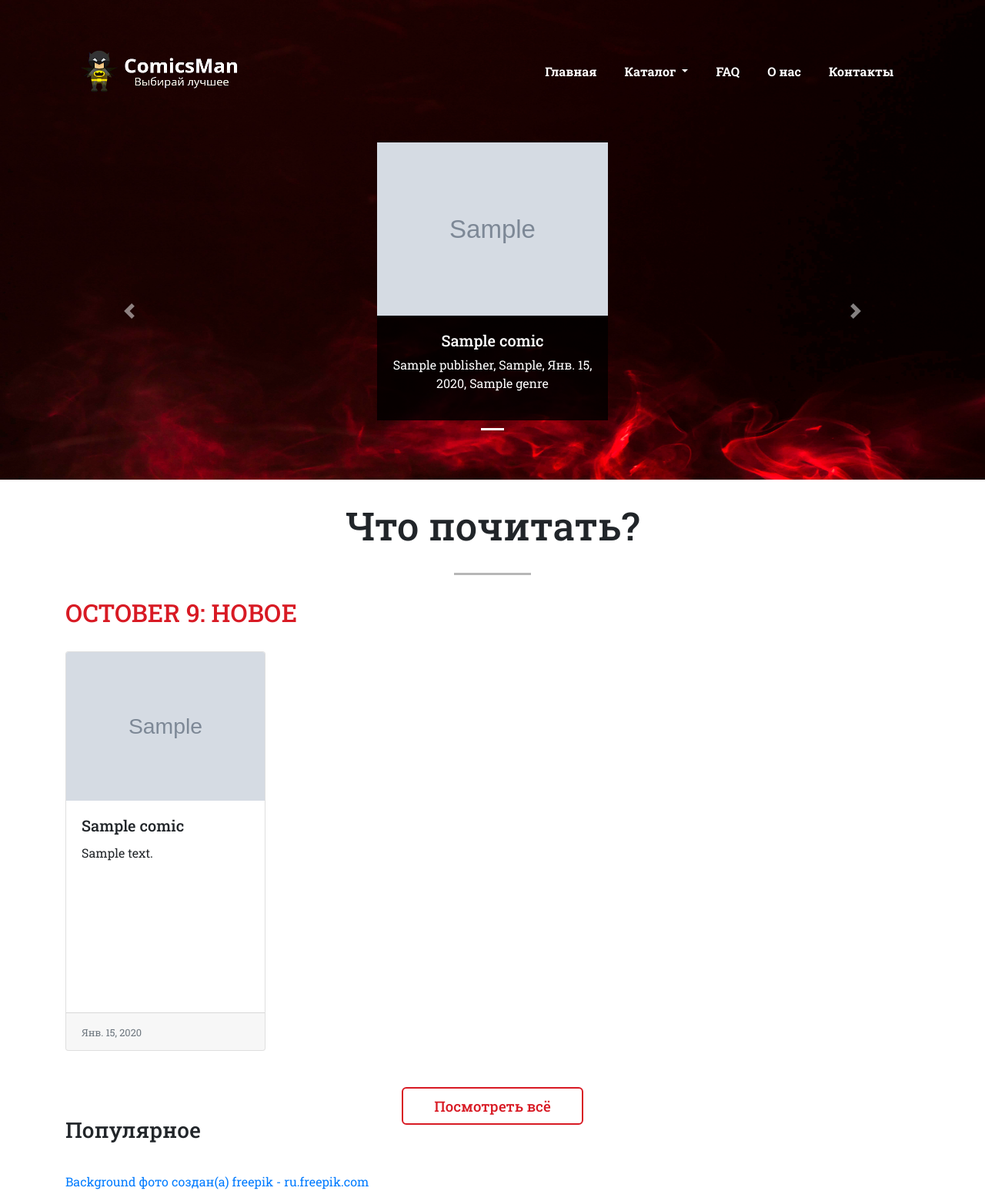
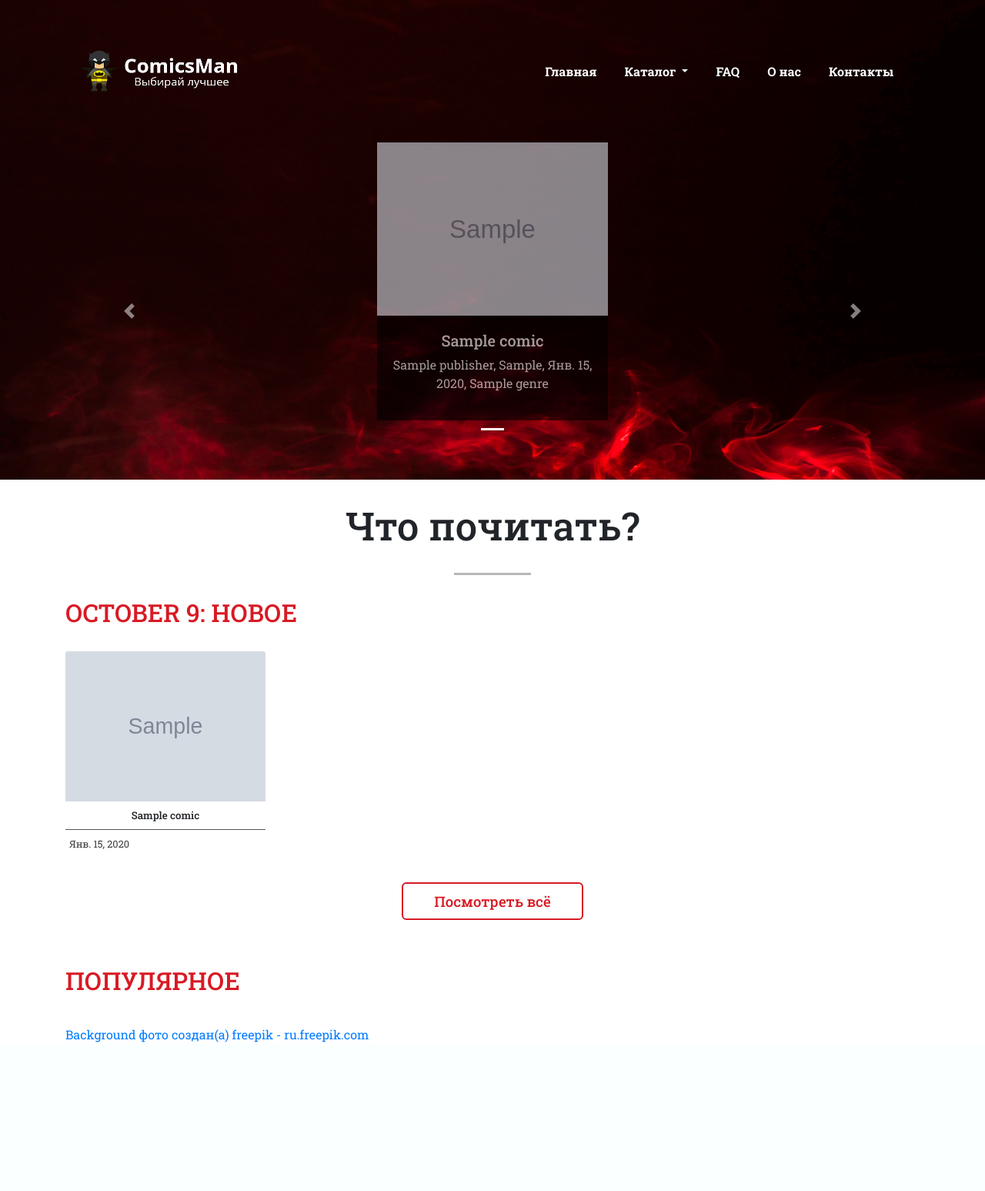
Before and after one commit to Notikay/ComicsMan, a Django app: page / in a window 1280 px wide. Shown: the whole page at 77% size. After the commit the page ends 1354 px from the top, so only its background shows below. Run offline with Django 3.2, Linux system fonts and the light colour scheme; tables that the repository leaves empty hold one stand-in row (values such as "Sample post"); grey boxes marked "Sample" are stand-in pictures; some libraries are stand-ins or nearby versions.

Commit message:
Added animation and links to comics, removed the description

```diff
--- a/ComicsMan/static/comics/css/styles.css
+++ b/ComicsMan/static/comics/css/styles.css
@@ -111,13 +111,18 @@
 }
 
 .header-slider .carousel-caption {
-  background-color: rgba(0, 0, 0, 0.8);
+  background-color: black;
   width: 300px;
   position: static;
   margin: auto;
   height: 100%;
   padding-left: 5px;
   padding-right: 5px;
+}
+
+.header-slider .carousel-caption a {
+  text-decoration: none;
+  color: #fff;
 }
 
 .header-slider .carousel-caption h5 {
@@ -129,6 +134,15 @@
 
 .header-slider .carousel-caption h5:hover {
   color: #d81a24;
+}
+
+.header-slider .item {
+  opacity: 0.6;
+  transition: 0.3s linear;
+}
+
+.header-slider .item:hover {
+  opacity: 1;
 }
 
 .indicators {
@@ -207,7 +221,7 @@
   margin-top: 30px;
 }
 
-.new-releases h3 {
+.filters h3 {
   color: #d81a24;
   font-size: 24pt;
   text-transform: uppercase;
@@ -224,11 +238,36 @@
 .new-comics .card {
   width: 260px;
   margin: auto;
+  border: none;
+}
+
+.new-comics .card img {
+  transition: 0.3s linear;
+}
+
+.new-comics .card:hover img {
+  width: 255px;
+  opacity: 0.7;
 }
 
 .new-comics .card-body {
-  height: 275px;
-  overflow: hidden;
+  padding: 10px;
+}
+
+.new-comics .card-title {
+  font-size: 10pt;
+  margin-bottom: 0;
+  transition: 0.3s linear;
+}
+
+.new-comics .card-footer {
+  border-color: #555;
+  padding: 5px;
+  background-color: white;
+}
+
+.new-comics small {
+  color: #3c3c3c;
 }
 
 @media (max-width: 767px) {
@@ -236,7 +275,7 @@
     font-size: 27pt;
   }
 
-  .new-releases h3 {
+  .filters h3 {
     text-align: center;
     font-size: 17pt;
   }
@@ -253,7 +292,7 @@
 }
 
 .view-all {
-  margin-top: 3vw;
+  margin-top: 2vw;
 }
 
 .view-all a {
@@ -271,3 +310,7 @@
   color: #fff;
   background-color: #d81a24;
 }
+
+.popular {
+  margin-top: 70px;
+}
--- a/ComicsMan/templates/comics/apps/app_index.html
+++ b/ComicsMan/templates/comics/apps/app_index.html
@@ -8,17 +8,17 @@
         <div class="carousel-item text-center {% if forloop.first %}active{% endif %}">
           <div class="row justify-content-around">
             <div class="item">
-              <img src="{{ slide.0.image.url }}" alt="{{ forloop.counter0 }} slide">
+              <a href="{{ slide.0.url }}"><img src="{{ slide.0.image.url }}" alt="{{ forloop.counter0 }} slide"></a>
               <div class="carousel-caption d-none d-md-block">
-                <h5>{{ slide.0.title }}</h5>
+                <a href="{{ slide.0.url }}"><h5>{{ slide.0.title }}</h5></a>
                 <p>{{ slide.0.publisher.all.0 }}, {{ slide.0.country }}, {{ slide.0.date }}, {{ slide.0.genre.all.0 }}</p>
               </div>
             </div>
             {% if slide|length == 2 %}
               <div class="item">
-                <img src="{{ slide.1.image.url }}" alt="{{ forloop.counter0 }} slide">
+                <a href="{{ slide.1.url }}"><img src="{{ slide.1.image.url }}" alt="{{ forloop.counter0 }} slide"></a>
                 <div class="carousel-caption d-none d-md-block">
-                  <h5>{{ slide.1.title }}</h5>
+                  <a href="{{ slide.1.url }}"><h5>{{ slide.1.title }}</h5></a>
                   <p>{{ slide.1.publisher.all.0 }}, {{ slide.1.country }}, {{ slide.1.date }}, {{ slide.1.genre.all.0 }}</p>
                 </div>
               </div>
@@ -48,13 +48,13 @@
       {% for slide in header_slide_list %}
         <div class="carousel-item text-center {% if forloop.first %}active{% endif %}">
           <div class="item">
-            <img src="{{ slide.0.image.url }}" alt="{{ forloop.counter0 }} slide">
+            <a href="{{ slide.0.url }}"><img src="{{ slide.0.image.url }}" alt="{{ forloop.counter0 }} slide"></a>
           </div>
         </div>
         {% if slide|length == 2 %}
           <div class="carousel-item text-center">
             <div class="item">
-              <img src="{{ slide.1.image.url }}" alt="{{ forloop.counter0 }} slide">
+              <a href="{{ slide.1.url }}"><img src="{{ slide.1.image.url }}" alt="{{ forloop.counter0 }} slide"></a>
             </div>
           </div>
         {% endif %}
@@ -85,16 +85,15 @@
   <div class="card-deck">
     <div class="container">
       <div class="row row-cols-1 row-cols-md-2 row-cols-lg-3 row-cols-xl-4">
-        {% for comics in new_releases %}
+        {% for new_comics in new_releases %}
           <div class="col new-comics {% if forloop.counter0 > 2 %}d-none {% if forloop.counter0 < 6 %}d-md-block {% else %}d-xl-block{% endif %}{% endif %}">
             <div class="card">
-              <img src="{{ comics.image.url }}" class="card-img-top" alt="{{ forloop.counter0 }}">
-              <div class="card-body">
-                <h5 class="card-title">{{ comics.title }}</h5>
-                <p class="card-text d-none d-md-block">{{ comics.description }}</p>
+              <a href="{{ new_comics.url }}"><img src="{{ new_comics.image.url }}" class="card-img-top" alt="{{ forloop.counter0 }}"></a>
+              <div class="card-body d-flex justify-content-center">
+                <h5 class="card-title align-self-center">{{ new_comics.title }}</h5>
               </div>
               <div class="card-footer">
-                <small class="text-muted">{{ comics.date }}</small>
+                <small>{{ new_comics.date }}</small>
               </div>
             </div>
           </div>
--- a/ComicsMan/templates/comics/index.html
+++ b/ComicsMan/templates/comics/index.html
@@ -1,5 +1,4 @@
 <!--TODO Как отобразить популярные комиксы-->
-<!--TODO Добавить ссылки на слайды-->
 
 <!doctype html>
 
```
